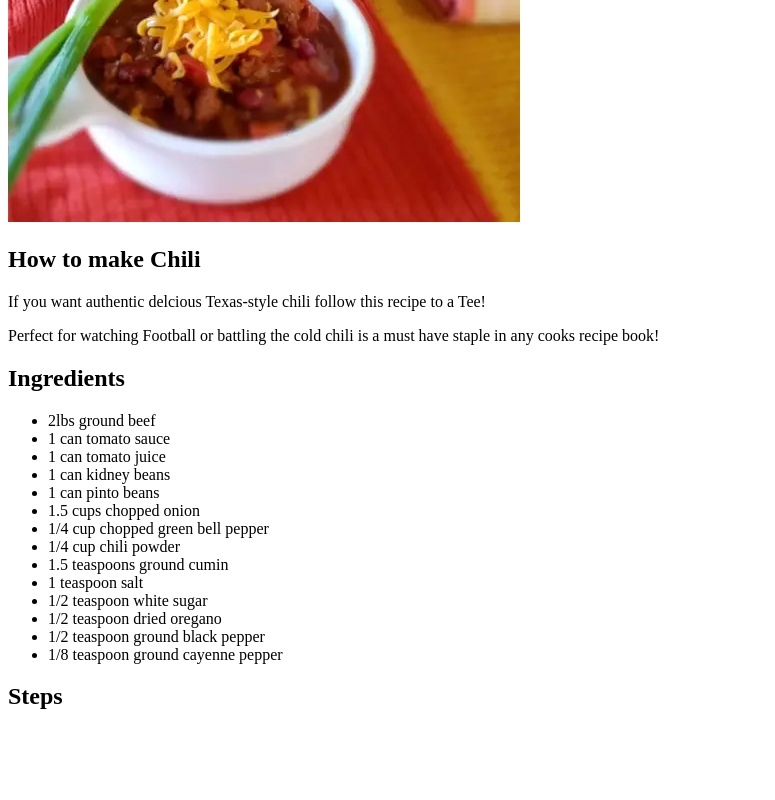
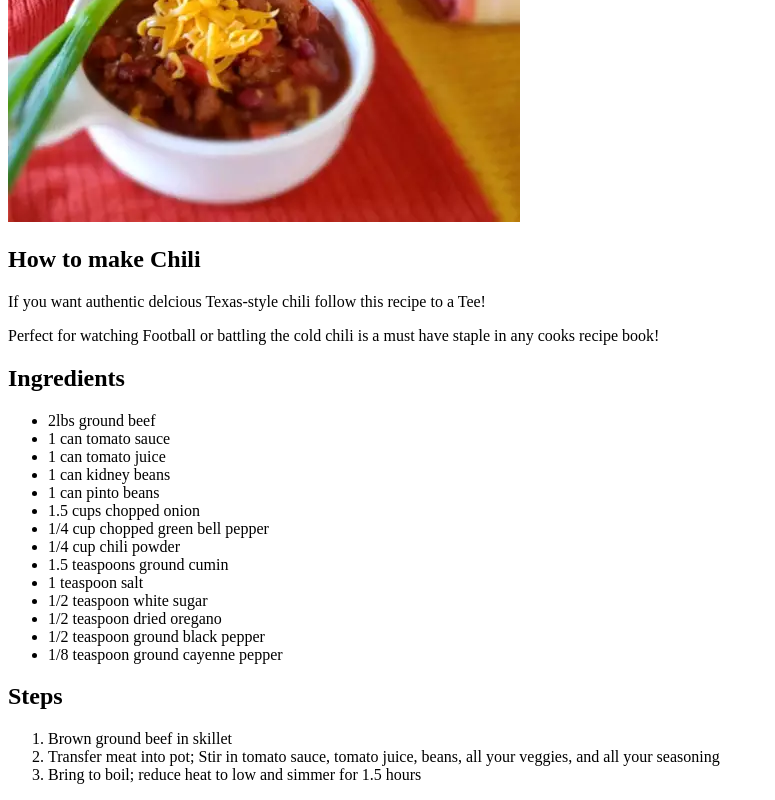
Before and after one commit to Vann-Dalton/odin-recipes, a plain HTML site: page recipes/chili.html in a window 1280 px wide. Shown: the part 370-1170 px from the top of the page, without its empty margins (0-775 px from the left). Before the commit the page ends 1100 px from the top, so only its background shows below. Drawn offline with Linux system fonts and the light colour scheme.

Commit message:
Add ordered list

```diff
--- a/recipes/chili.html
+++ b/recipes/chili.html
@@ -29,6 +29,11 @@
         <li>1/8 teaspoon ground cayenne pepper</li>
     </ul>
     <h2>Steps</h2>
+    <ol>
+        <li>Brown ground beef in skillet</li>
+        <li>Transfer meat into pot; Stir in tomato sauce, tomato juice, beans, all your veggies, and all your seasoning</li>
+        <li>Bring to boil; reduce heat to low and simmer for 1.5 hours</li>
+    </ol>
 
 
 </body>
```
